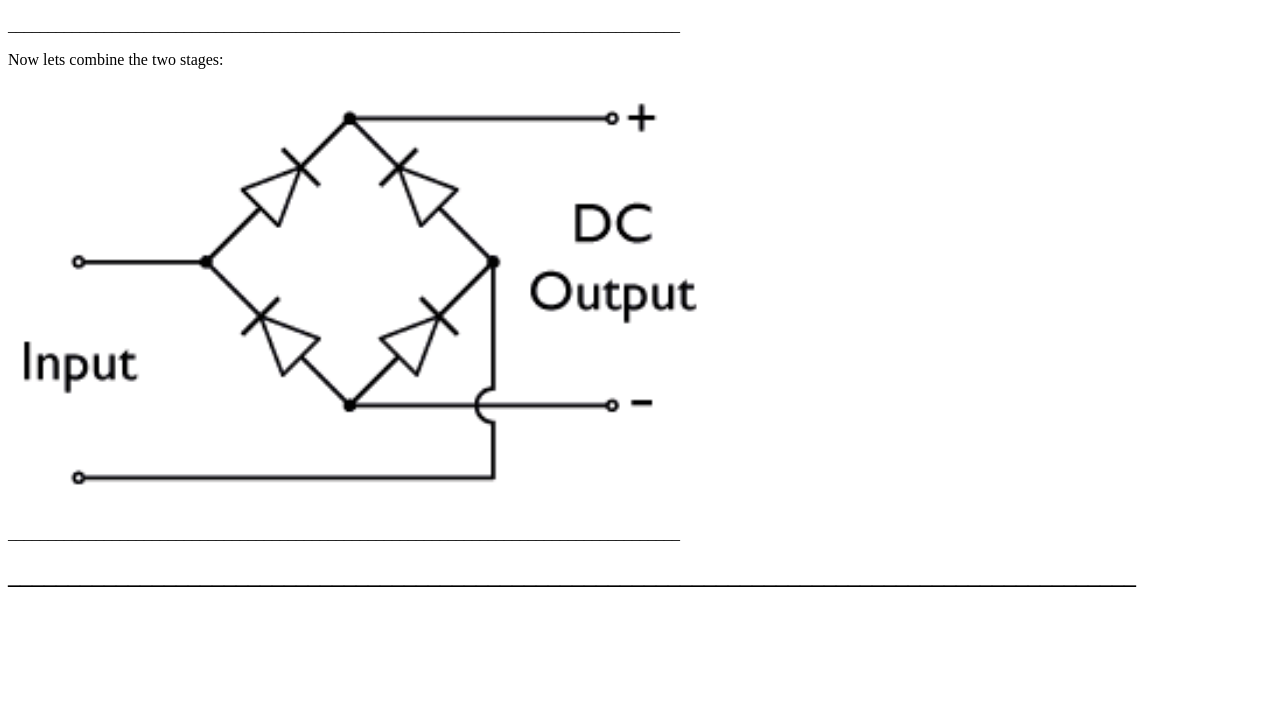
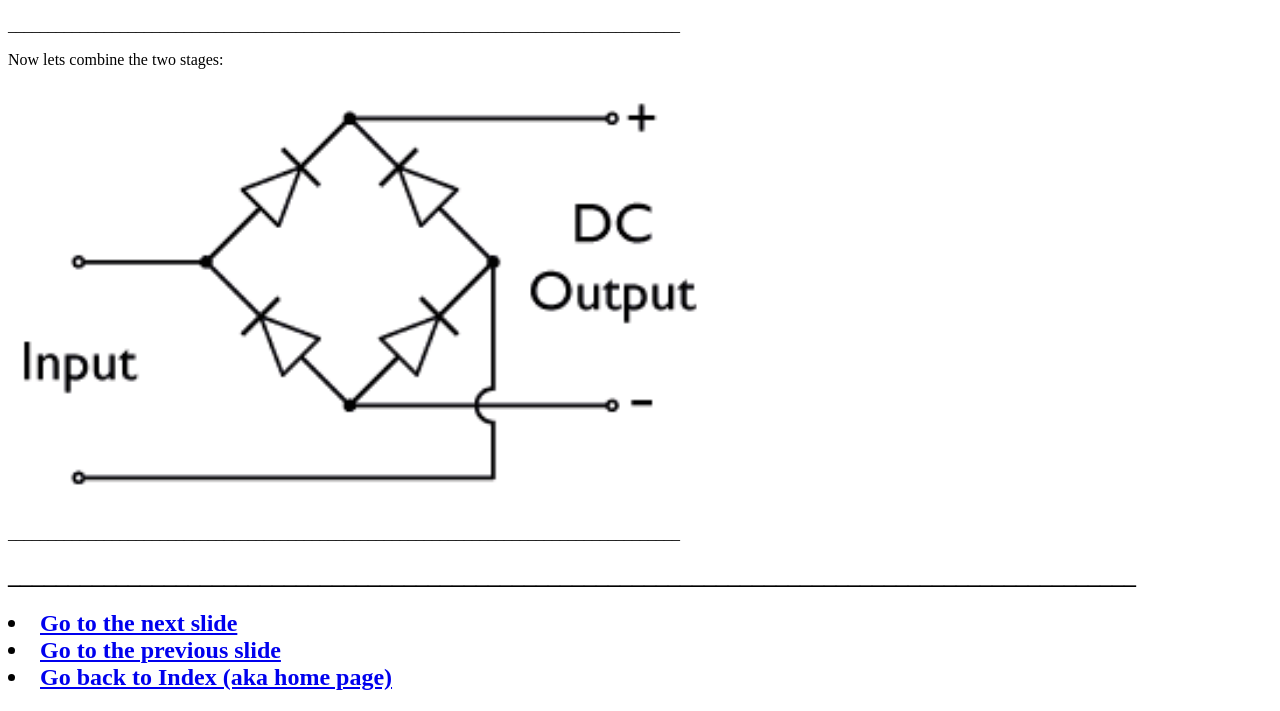
Before and after one commit to SailingDreamer/Four_Bridge_Rectifier, a plain HTML site: page slides/slide5.html in a window 1280 px wide. Shown: the part 843-1554 px from the top of the page. Before the commit the page ends 1453 px from the top, so only its background shows below. Drawn offline with Linux system fonts and the light colour scheme.

Commit message:
Update slide5.html

```diff
--- a/slides/slide5.html
+++ b/slides/slide5.html
@@ -56,3 +56,11 @@
     <h2>
         ______________________________________________________________________________________________
     <h2>
+
+
+<li><a href=slide2.html>Go to the next slide</a></li>
+<li><a href=../index.html>Go to the previous slide</a></li>
+<li><a href=../index.html>Go back to Index (aka home page)</a></li>
+
+</body>
+</html>
```
